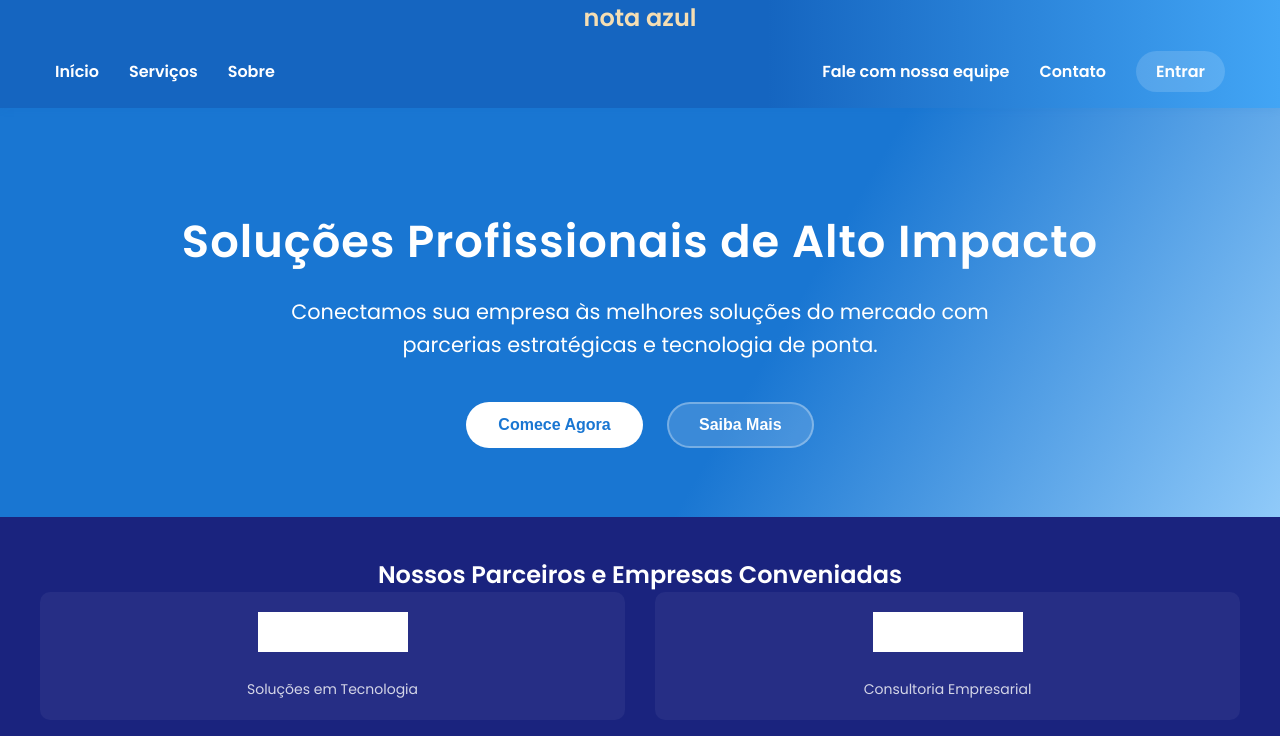
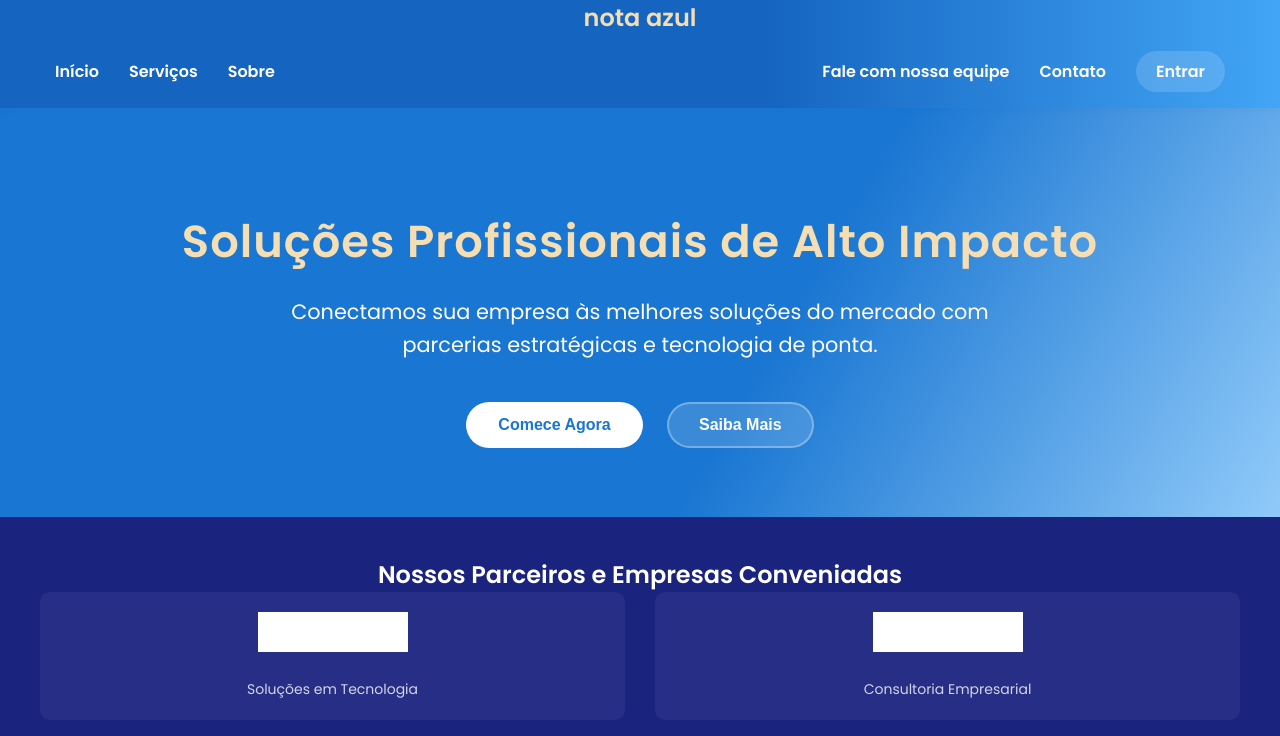
Before and after one commit to Grafitum/notaazul, a website: page public/index.html in a window 1280 px wide. Drawn offline with Linux system fonts and the light colour scheme; placeholder pictures from the web are drawn by us.

Commit message:
Update style.css

```diff
--- a/public/style.css
+++ b/public/style.css
@@ -230,3 +230,8 @@ footer {
   .cta-buttons button { margin: 10px; width: 100%; }
   .parceiros-grid { grid-template-columns: repeat(2, 1fr); }
 }
+
+h1{
+  color: wheat;
+  text-align: center;
+}
```
